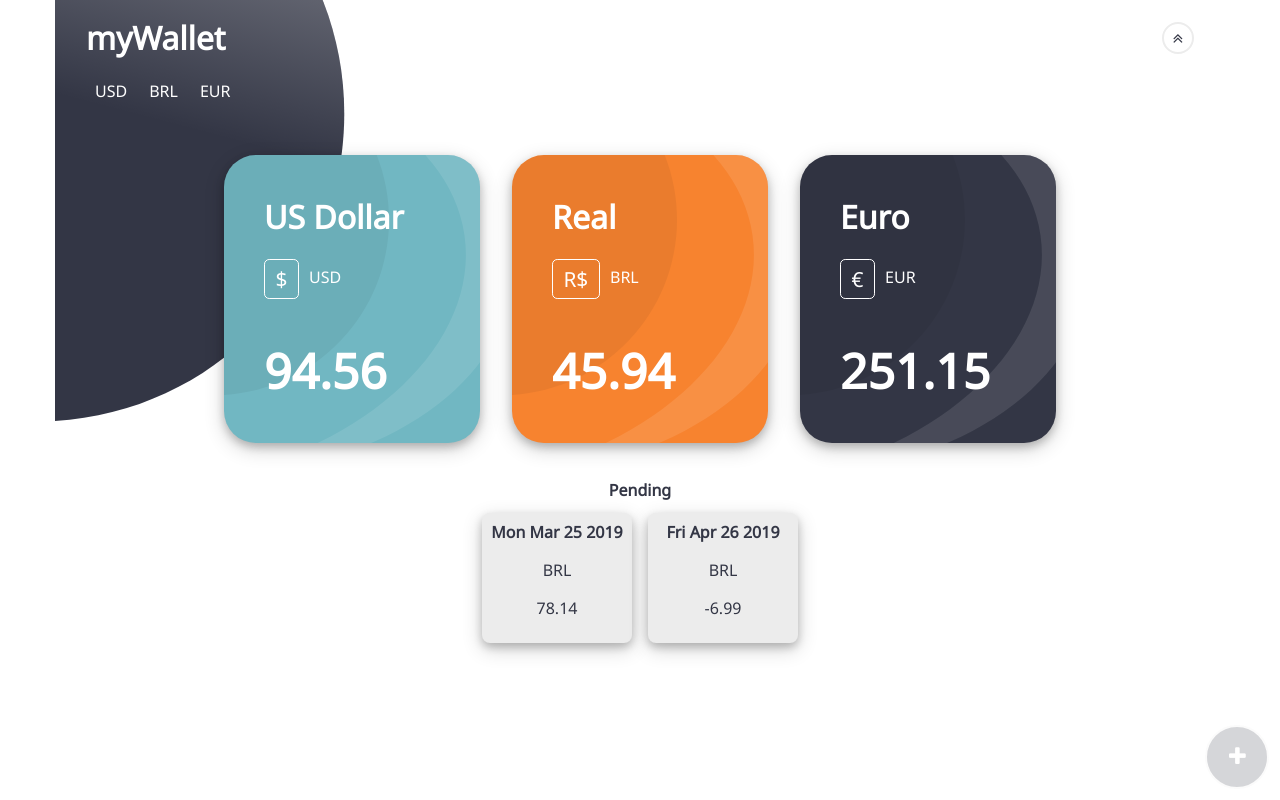
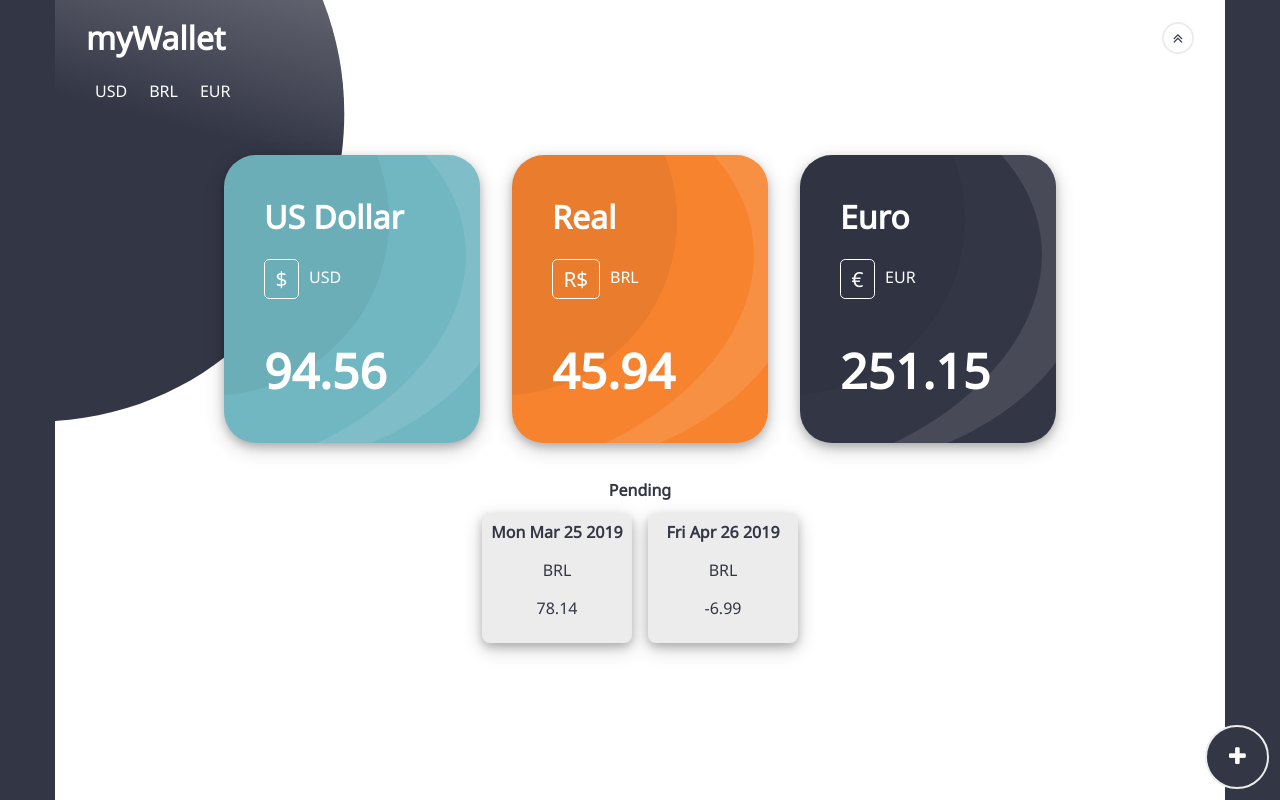
Before and after one commit to abokareem/my-wallet, a React (Create React App) app: page / in a window 1280 px wide. Built offline with nearby package versions, Linux system fonts and the light colour scheme.

Commit message:
Fixed styles for small and above screens

```diff
--- a/src/css/styles.css
+++ b/src/css/styles.css
@@ -440,6 +440,11 @@ body {
   font-family: Noto Sans, Arial, Helvetica, sans-serif;
   font-weight: normal;
 }
+@media only screen and (min-width: 48em) {
+  body {
+    background-color: #333645;
+  }
+}
 
 h1,
 h2,
@@ -482,6 +487,7 @@ hr {
   margin-left: auto;
   max-width: 1170px;
   height: 100vh;
+  background-color: white;
 }
 @media only screen and (min-width: 48em) {
   .container {
@@ -645,11 +651,18 @@ h1 {
   .btn-more {
     width: 3em;
     height: 3em;
+    opacity: 1;
   }
 }
 
 .btn-more:hover {
   opacity: 1;
+}
+@media only screen and (min-width: 48em) {
+  .btn-more:hover {
+    color: #F7832F;
+    border-color: #F7832F;
+  }
 }
 
 .btn-side {
--- a/src/scss/base/base.scss
+++ b/src/scss/base/base.scss
@@ -28,6 +28,10 @@ body {
     color: $text-color;
     font-family: Noto Sans, Arial, Helvetica, sans-serif;
     font-weight: normal;
+
+    @include small-and-above {
+        background-color: $dark-blue;
+    }
 }
 
 h1,
--- a/src/scss/layout/layout.scss
+++ b/src/scss/layout/layout.scss
@@ -13,6 +13,7 @@ $gutter-margin: ($gutter / 2);
     margin-left: auto;
     max-width: 1170px;
     height: 100vh;
+    background-color: white;
 }
 
 .cards {
--- a/src/scss/modules/button.scss
+++ b/src/scss/modules/button.scss
@@ -66,11 +66,17 @@
     @include small-and-above {
         width: 3em;
         height: 3em;
+        opacity: 1;
     }
 }
 
 .btn-more:hover {
     opacity: 1;
+
+    @include small-and-above {
+        color: $orange;
+        border-color: $orange;
+    }
 }
 
 .btn-side {
```
